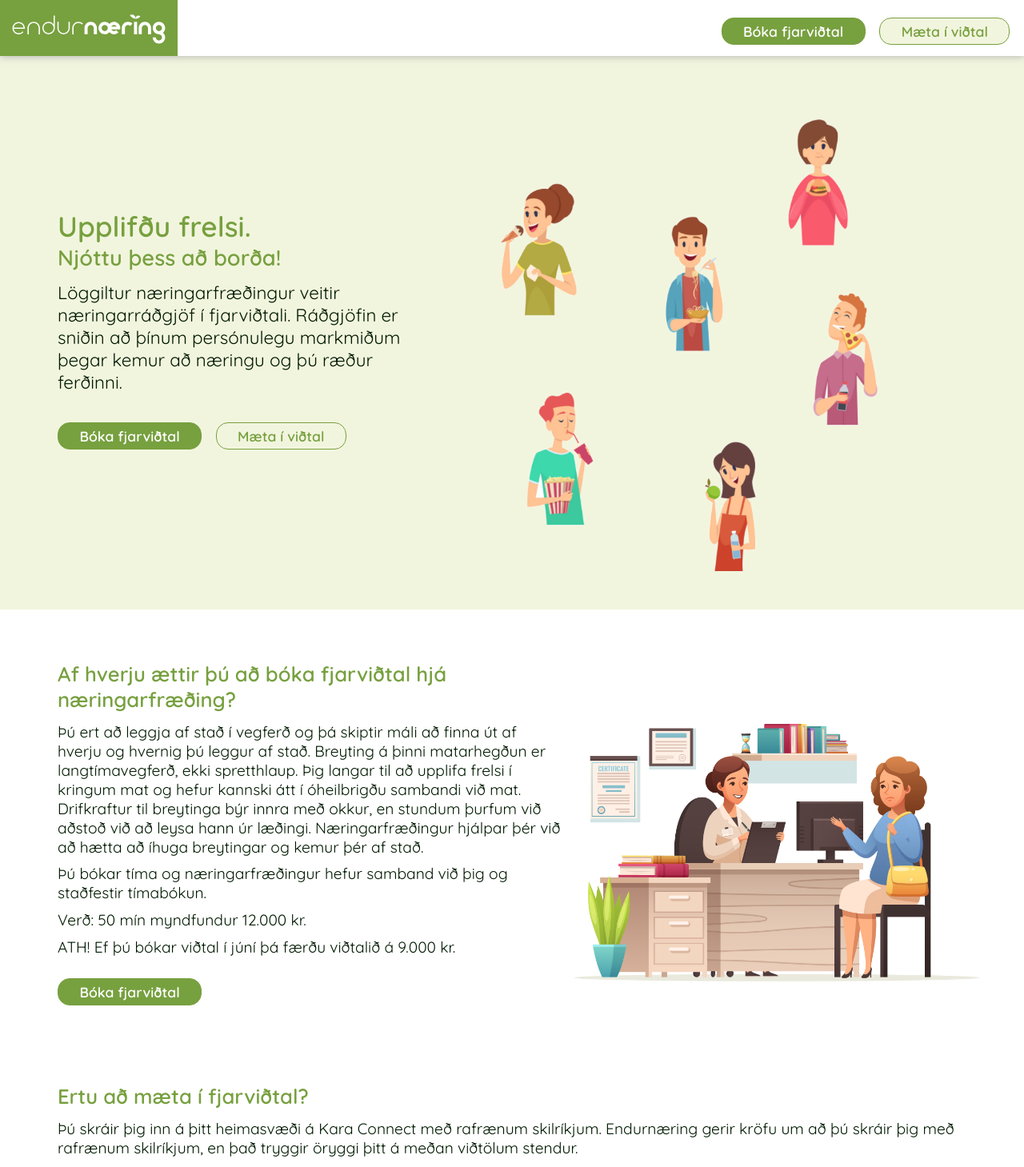
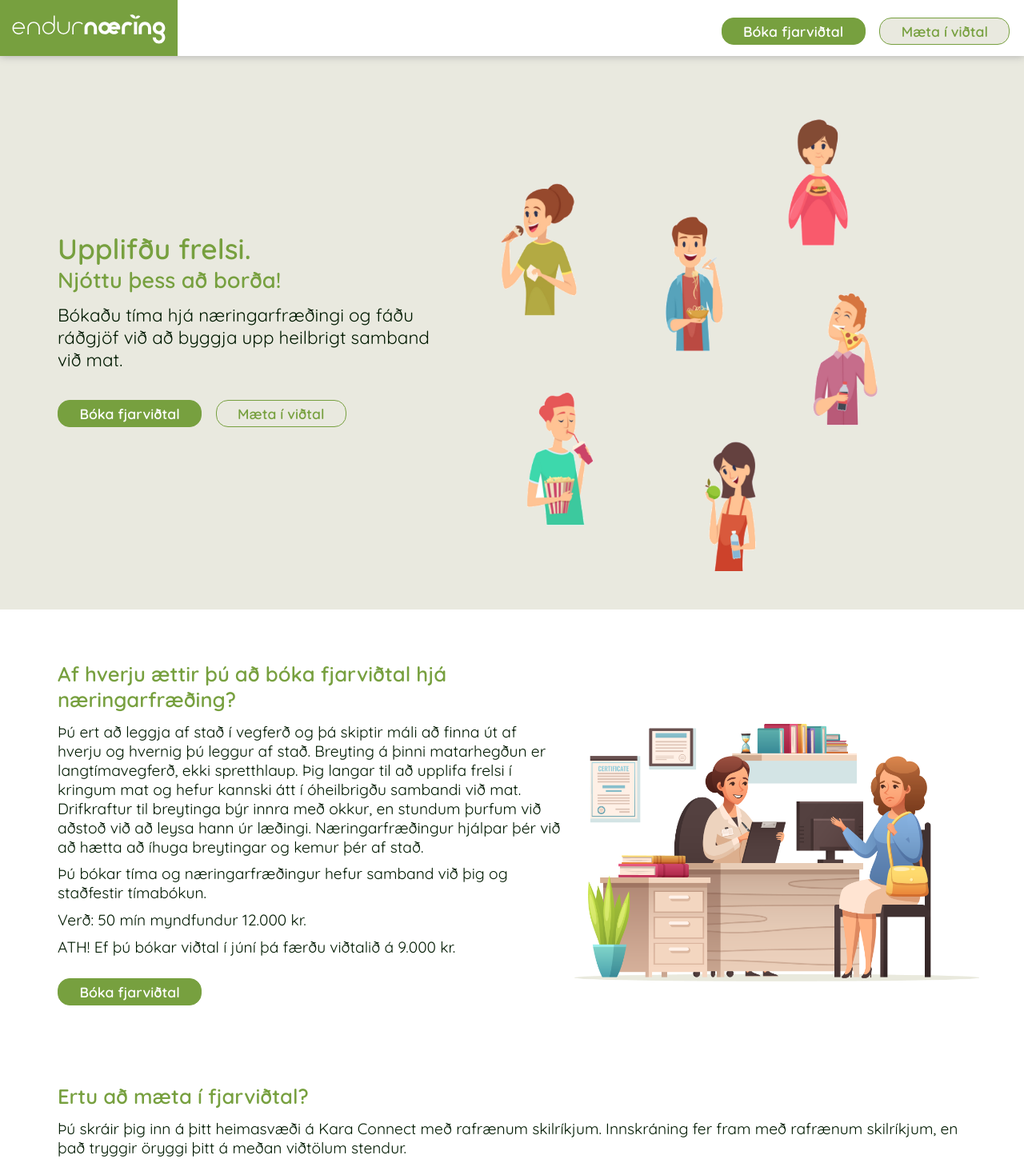
Before and after one commit to Oli-Ingi/Endurnaering, a Next.js app: page / in a window 1280 px wide. Shown: the top 1459 px of the page at 80% size. Built offline with nearby package versions, Linux system fonts and the light colour scheme.

Commit message:
Grey, byrja á skilmálum

```diff
--- a/components/organisms/Concepts/Concepts.tsx
+++ b/components/organisms/Concepts/Concepts.tsx
@@ -25,7 +25,7 @@ export type Props = {
 const Concepts: React.FC<Props> = ({ concepts, bgPrimary, bgSecondary, shadow, cardMargins }) =>
     <>
         {concepts.map(c =>
-            <ImgCard {...c} bgPrimary={bgPrimary} bgSecondary={bgSecondary} shadow={shadow} margin={cardMargins} />)}
+            <ImgCard {...c} bgPrimary={bgPrimary} bgSecondary={bgSecondary} shadow={shadow} margin={cardMargins} key={c.header} />)}
     </>
 
 
--- a/pages/index.js
+++ b/pages/index.js
@@ -13,7 +13,7 @@ const article = {
   title: 'Upplifðu frelsi.',
   subtitle: 'Njóttu þess að borða!',
   paragraphs: [
-    'Löggiltur næringarfræðingur veitir næringarráðgjöf í fjarviðtali. Ráðgjöfin er sniðin að þínum persónulegu markmiðum þegar kemur að næringu og þú ræður ferðinni.'
+    'Bókaðu tíma hjá næringarfræðingi og fáðu ráðgjöf við að byggja upp heilbrigt samband við mat.'
   ]
 }
 
@@ -64,7 +64,7 @@ const nutritionistGuidance = {
 const nutrionistHelp = {
   title: 'Ertu að mæta í fjarviðtal?',
   paragraphs: [
-    'Þú skráir þig inn á þitt heimasvæði á Kara Connect með rafrænum skilríkjum. Endurnæring gerir kröfu um að þú skráir þig með rafrænum skilríkjum, en það tryggir öryggi þitt á meðan viðtölum stendur.',
+    'Þú skráir þig inn á þitt heimasvæði á Kara Connect með rafrænum skilríkjum. Innskráning fer fram með rafrænum skilríkjum, en það tryggir öryggi þitt á meðan viðtölum stendur.',
     'Við mælum alltaf með því að þú notir Chrome vafrann þegar þú skráir þig í viðtöl, aðrir vafrar hafa ekki verið að virka nógu vel.'
   ]
 }
@@ -91,8 +91,6 @@ const HomePage = () =>
       articleWithImage={nutritionistGuidance}
       articleWithImageSrc='/Naeringarfraedingur.png'
       lastArticle={nutrionistHelp}
-      phone='8487407'
-      ssn='4102210200'
     />
   </>
 
--- a/styles/themes.ts
+++ b/styles/themes.ts
@@ -3,7 +3,7 @@
 export const mainTheme = {
     colors: {
         primary: '#77A03F',
-        secondary: '#F2F5DE',
+        secondary: '#E9E9DF',
         tertiary: '#F4F1DE',
         green: '#1b6535',
         //green: '#77A03F',
--- a/tsconfig.json
+++ b/tsconfig.json
@@ -23,7 +23,7 @@
     "**/*.ts",
     "**/*.tsx",
     "custom.d.ts"
-  ],
+, "pages/skilmalar.js"  ],
   "exclude": [
     "node_modules"
   ]
```
Also changed, not shown: components/templates/Skilmalar.tsx (added, +17 -0 lines), pages/skilmalar.js (added, +11 -0 lines).
